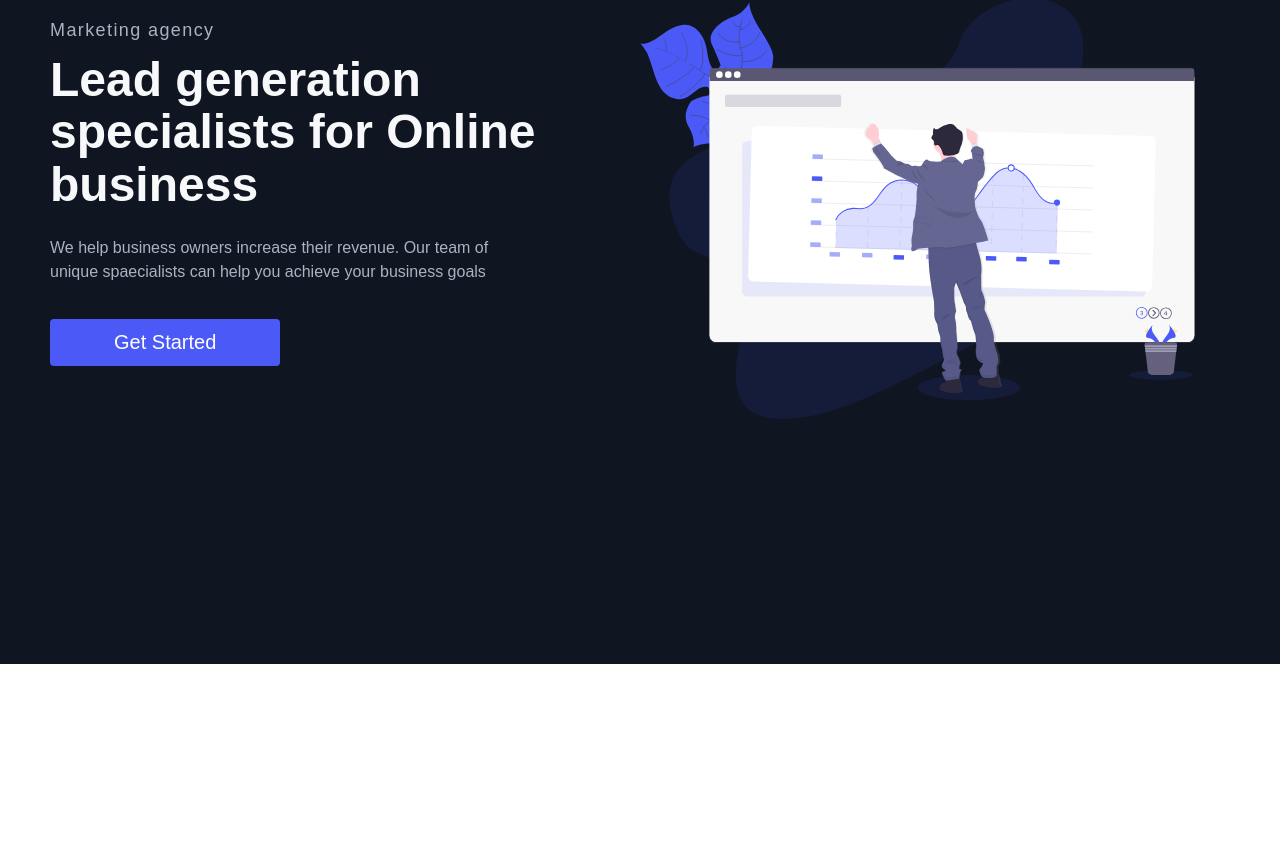
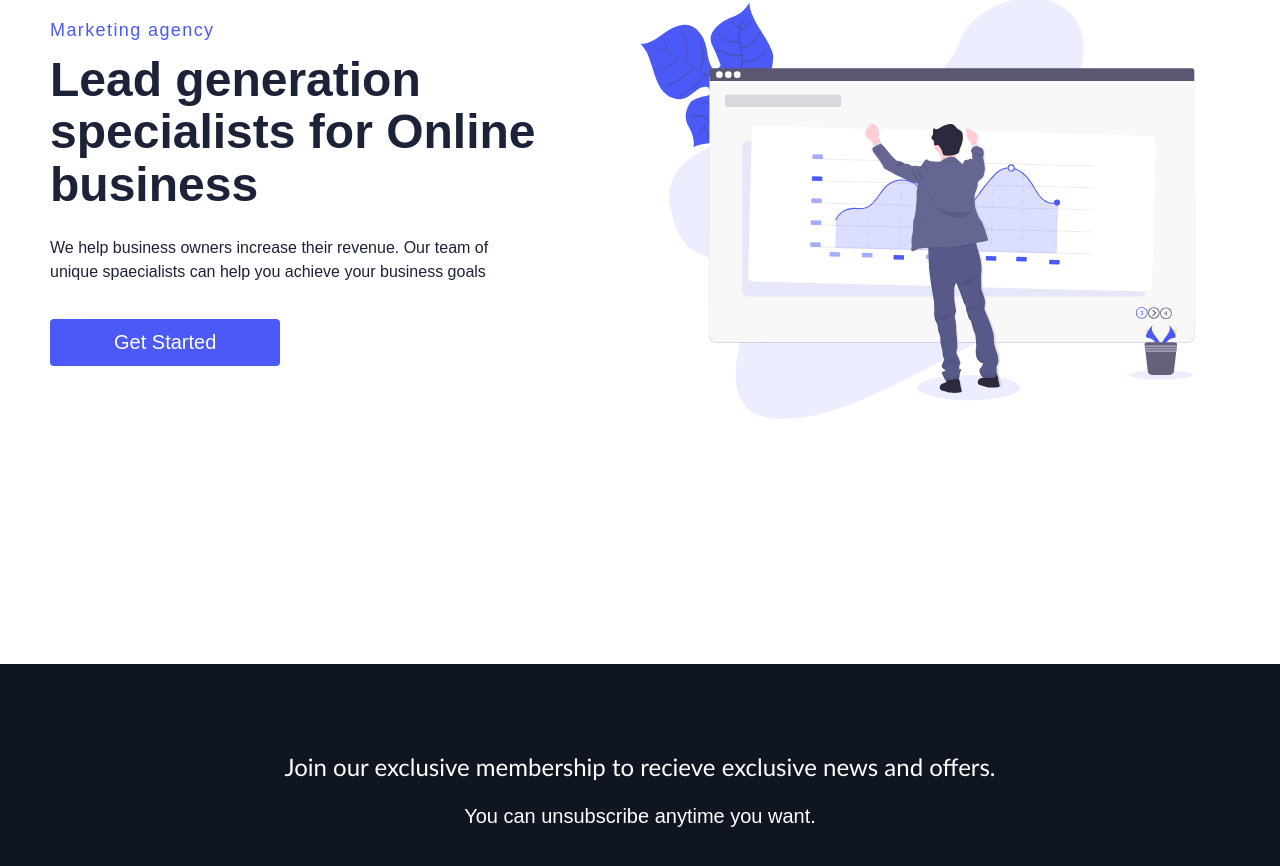
Before and after one commit to JovanMwesigwa/ultra-startup, a React (Create React App) app: page / in a window 1280 px wide. Shown: the part 2739-3605 px from the top of the page. Before the commit the page ends 3403 px from the top, so only its background shows below. Built offline with nearby package versions, Linux system fonts and the light colour scheme.

Commit message:
Added a footer

```diff
--- a/src/App.js
+++ b/src/App.js
@@ -3,6 +3,7 @@ import Navbar from './components/Navbar/Navbar';
 import {  BrowserRouter as Router, Route, Switch } from 'react-router-dom'
 import GlobalStyle from './globalStyles';
 import Home from './pages/Home/Home';
+import Footer from './components/Footer/Footer';
 
 function App() {
   return (
@@ -12,6 +13,7 @@ function App() {
       <Switch>
         <Route path="/" exact component={Home} />
       </Switch>
+      <Footer />
     </Router>
   );
 }
--- /dev/null
+++ b/src/components/Footer/Footer.elements.js
@@ -0,0 +1,32 @@
+import styled from 'styled-components';
+
+
+export const FooterContainer = styled.div`
+    background-color: #101522;
+    padding: 4rem 0 2rem 0;
+    flex-direction: column;
+    justify-content: center;
+    align-items: center;
+`;
+
+export const FooterSubscription = styled.section`
+    display: flex;
+    flex-direction: column;
+    justify-content: center;
+    align-items: center;
+    text-align: center;
+    margin-bottom: 24px;
+    padding: 24px;
+    color: #fff;
+`
+
+export const FooterHeading = styled.p`
+    font-family: 'Trebuchet MS', 'Lucida Sans Unicode', 'Lucida Grande', 'Lucida Sans', Arial, sans-serif;
+    margin-bottom: 24px;
+    font-size: 24px;
+`;
+
+export const FooterSubText = styled.p`
+    margin-bottom: 24px;
+    font-size: 20px;
+`
--- /dev/null
+++ b/src/components/Footer/Footer.js
@@ -0,0 +1,19 @@
+import React from 'react';
+import { FooterContainer,FooterSubText,  FooterSubscription, FooterHeading,} from './Footer.elements';
+
+function Footer() {
+    return (
+        <FooterContainer>
+            <FooterSubscription>
+                <FooterHeading>
+                    Join our exclusive membership to recieve exclusive news and offers.
+                </FooterHeading>
+                <FooterSubText>
+                    You can unsubscribe anytime you want.
+                </FooterSubText>
+            </FooterSubscription>
+        </FooterContainer>
+    )
+}
+
+export default Footer;
--- a/src/pages/Home/Data.js
+++ b/src/pages/Home/Data.js
@@ -37,7 +37,7 @@ export const homeObjTwo = {
 
 export const homeObjThree = {
     lightBg: false,
-    primary: true,
+    primary: false,
     topLine: 'Marketing agency',
     heading: 'Lead generation specialists for Online business',
     description: 'We help business owners increase their revenue. Our team of unique spaecialists can help you achieve your business goals',
@@ -52,16 +52,16 @@ export const homeObjThree = {
 }
 
 export const homeObjFour = {
-    lightBg: false,
+    lightBg: true,
     primary: true,
     topLine: 'Marketing agency',
     heading: 'Lead generation specialists for Online business',
     description: 'We help business owners increase their revenue. Our team of unique spaecialists can help you achieve your business goals',
     buttonLabel: 'Get Started',
     imgStart: '',
-    lightSubtitle: true,
-    lightHeading: true,
-    lightTopLine: true,
+    lightSubtitle: false,
+    lightHeading: false,
+    lightTopLine: false,
     start: '',
     img: svg2,
     alt: 'Image',
```
Also changed, not shown: src/Footer/Footer.elements.js (deleted), src/Footer/Footer.js (deleted), 1 other file (tests, documents, lock files or other folders).
